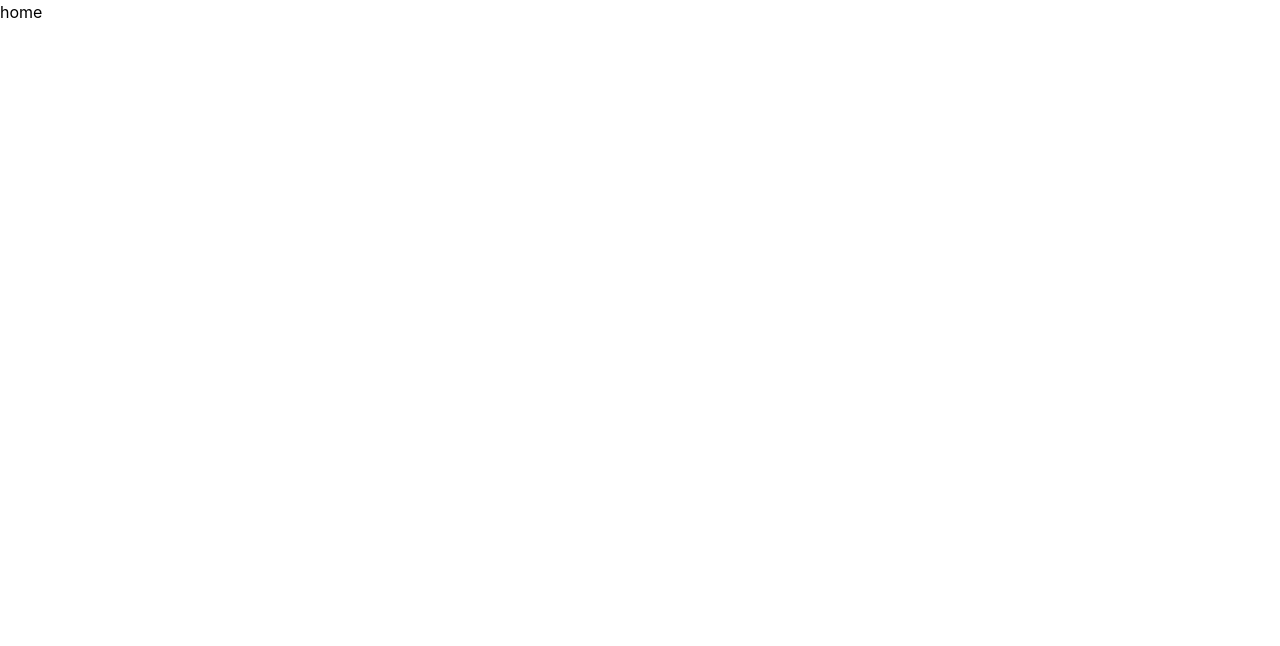
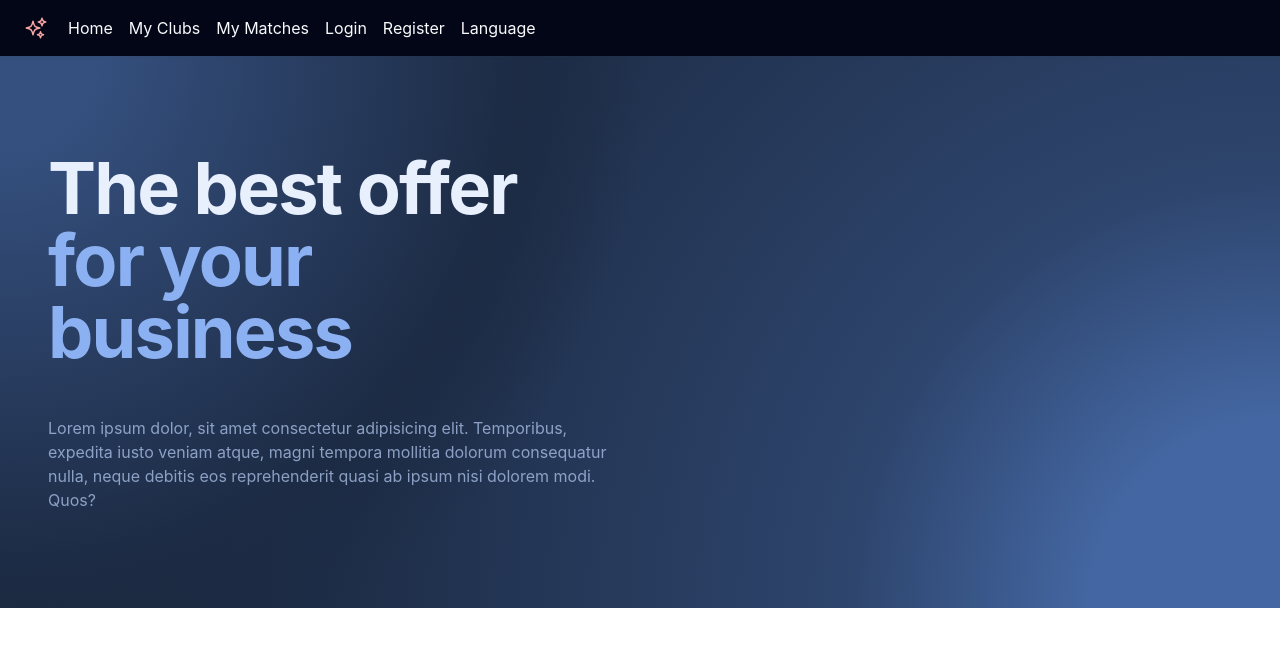
Before and after one commit to Saud-Alghamdi/myclubs, a React (Vite) app: page / in a window 1280 px wide. Shown: the top 646 px of the page. Built offline with nearby package versions, Linux system fonts and the light colour scheme.

Commit message:
Create a basic nav and a basic hero

```diff
--- /dev/null
+++ b/src/components/Hero.tsx
@@ -0,0 +1,45 @@
+import React from "react";
+
+export default function Hero() {
+  return (
+    <>
+      <div
+        className="background-radial-gradient mb-40 overflow-hidden"
+        style={{
+          backgroundColor: "hsl(218, 41%, 15%)",
+          backgroundImage: `radial-gradient(650px circle at 0% 0%, hsl(218, 41%, 35%) 15%, hsl(218, 41%, 30%) 35%, hsl(218, 41%, 20%) 75%, hsl(218, 41%, 19%) 80%, transparent 100%),
+          radial-gradient(1250px circle at 100% 100%, hsl(218, 41%, 45%) 15%, hsl(218, 41%, 30%) 35%, hsl(218, 41%, 20%) 75%, hsl(218, 41%, 19%) 80%, transparent 100%)`,
+        }}
+      >
+        <div className="h-full px-6 py-12 text-center md:px-12 lg:py-24 lg:text-left">
+          <div className="w-100 mx-auto text-neutral-800 sm:max-w-2xl md:max-w-3xl lg:max-w-5xl xl:max-w-7xl">
+            <div className="grid items-center gap-12 lg:grid-cols-2">
+              <div
+                className="mt-12 lg:mt-0"
+                style={{ zIndex: 10 }}
+              >
+                <h1 className="mt-0 mb-12 text-5xl font-bold tracking-tight md:text-6xl xl:text-7xl text-[hsl(218,81%,95%)]">
+                  The best offer <br />
+                  <span className="text-[hsl(218,81%,75%)]">for your business</span>
+                </h1>
+                <p className="opacity-70 text-[hsl(218,81%,85%)]">
+                  Lorem ipsum dolor, sit amet consectetur adipisicing elit. Temporibus, expedita iusto veniam atque, magni tempora mollitia dolorum consequatur nulla, neque debitis eos reprehenderit quasi ab ipsum nisi dolorem modi. Quos?
+                </p>
+              </div>
+              <div className="relative mb-12 lg:mb-0">
+                <div
+                  id="radius-shape-1"
+                  className="absolute rounded-full shadow-lg"
+                />
+                <div
+                  id="radius-shape-2"
+                  className="absolute shadow-lg"
+                />
+              </div>
+            </div>
+          </div>
+        </div>
+      </div>
+    </>
+  );
+}
--- a/src/components/nav.tsx
+++ b/src/components/nav.tsx
@@ -0,0 +1,114 @@
+import { useState } from "react";
+
+export default function Nav() {
+  const [isOpen, setIsOpen] = useState(false);
+
+  return (
+    <nav className="relative flex w-full items-center justify-between bg-slate-950 py-2 shadow-sm shadow-neutral-700/10 dark:bg-neutral-800 dark:shadow-black/30  lg:flex-wrap lg:justify-start">
+      {/* Container wrapper */}
+      <div className="flex w-full flex-wrap items-center justify-between px-6">
+        <div className="flex items-center">
+          {/* Hamburger Menu button */}
+          <button
+            className="block border-0 py-2 pr-2.5  hover:no-underline hover:shadow-none focus:no-underline focus:shadow-none focus:outline-none focus:ring-0 dark:text-neutral-200 lg:hidden"
+            type="button"
+            onClick={() => (isOpen ? setIsOpen(false) : setIsOpen(true))}
+          >
+            <span className="[&>svg]:w-7">
+              <svg
+                xmlns="http://www.w3.org/2000/svg"
+                viewBox="0 0 24 24"
+                fill="white"
+                className="h-7 w-7"
+              >
+                <path
+                  fillRule="evenodd"
+                  d="M3 6.75A.75.75 0 013.75 6h16.5a.75.75 0 010 1.5H3.75A.75.75 0 013 6.75zM3 12a.75.75 0 01.75-.75h16.5a.75.75 0 010 1.5H3.75A.75.75 0 013 12zm0 5.25a.75.75 0 01.75-.75h16.5a.75.75 0 010 1.5H3.75a.75.75 0 01-.75-.75z"
+                  clipRule="evenodd"
+                />
+              </svg>
+            </span>
+          </button>
+          {/* Nav Logo */}
+          <a
+            className="text-red-300"
+            href="#!"
+          >
+            <span className="[&>svg]:ml-2 [&>svg]:mr-3 [&>svg]:h-6 [&>svg]:w-6 [&>svg]:lg:ml-0">
+              <svg
+                xmlns="http://www.w3.org/2000/svg"
+                fill="none"
+                viewBox="0 0 24 24"
+                strokeWidth="1.5"
+                stroke="currentColor"
+              >
+                <path
+                  strokeLinecap="round"
+                  strokeLinejoin="round"
+                  d="M9.813 15.904L9 18.75l-.813-2.846a4.5 4.5 0 00-3.09-3.09L2.25 12l2.846-.813a4.5 4.5 0 003.09-3.09L9 5.25l.813 2.846a4.5 4.5 0 003.09 3.09L15.75 12l-2.846.813a4.5 4.5 0 00-3.09 3.09zM18.259 8.715L18 9.75l-.259-1.035a3.375 3.375 0 00-2.455-2.456L14.25 6l1.036-.259a3.375 3.375 0 002.455-2.456L18 2.25l.259 1.035a3.375 3.375 0 002.456 2.456L21.75 6l-1.035.259a3.375 3.375 0 00-2.456 2.456zM16.894 20.567L16.5 21.75l-.394-1.183a2.25 2.25 0 00-1.423-1.423L13.5 18.75l1.183-.394a2.25 2.25 0 001.423-1.423l.394-1.183.394 1.183a2.25 2.25 0 001.423 1.423l1.183.394-1.183.394a2.25 2.25 0 00-1.423 1.423z"
+                />
+              </svg>
+            </span>
+          </a>
+        </div>
+        {/* Collapsible wrapper */}
+        <div
+          className={`${isOpen ? "flex" : "hidden"} flex-grow basis-[100%] items-center lg:!flex lg:basis-auto`}
+          id="navbarSupportedContentY"
+        >
+          {/* Left links */}
+          <ul className="mr-auto lg:flex lg:flex-row text-gray-50">
+            <li>
+              <a
+                className="block py-2 pr-2  transition duration-150 ease-in-out hover:text-neutral-600 focus:text-neutral-600 disabled:text-black/30 dark:text-neutral-200 dark:hover:text-neutral-300 dark:focus:text-neutral-300 dark:disabled:text-white/30 lg:px-2 [&.active]:text-black/80 dark:[&.active]:text-white/80"
+                href="#!"
+              >
+                Home
+              </a>
+            </li>
+            <li>
+              <a
+                className="block py-2 pr-2  transition duration-150 ease-in-out hover:text-neutral-600 focus:text-neutral-600 disabled:text-black/30 dark:text-neutral-200 dark:hover:text-neutral-300 dark:focus:text-neutral-300 dark:disabled:text-white/30 lg:px-2 [&.active]:text-black/80 dark:[&.active]:text-white/80"
+                href="#!"
+              >
+                My Clubs
+              </a>
+            </li>
+            <li>
+              <a
+                className="block py-2 pr-2  transition duration-150 ease-in-out hover:text-neutral-600 focus:text-neutral-600 disabled:text-black/30 dark:text-neutral-200 dark:hover:text-neutral-300 dark:focus:text-neutral-300 dark:disabled:text-white/30 lg:px-2 [&.active]:text-black/80 dark:[&.active]:text-white/80"
+                href="#!"
+              >
+                My Matches
+              </a>
+            </li>
+            <li>
+              <a
+                className="block py-2 pr-2  transition duration-150 ease-in-out hover:text-neutral-600 focus:text-neutral-600 disabled:text-black/30 dark:text-neutral-200 dark:hover:text-neutral-300 dark:focus:text-neutral-300 dark:disabled:text-white/30 lg:px-2 [&.active]:text-black/80 dark:[&.active]:text-white/80"
+                href="#!"
+              >
+                Login
+              </a>
+            </li>
+            <li>
+              <a
+                className="block py-2 pr-2  transition duration-150 ease-in-out hover:text-neutral-600 focus:text-neutral-600 disabled:text-black/30 dark:text-neutral-200 dark:hover:text-neutral-300 dark:focus:text-neutral-300 dark:disabled:text-white/30 lg:px-2 [&.active]:text-black/80 dark:[&.active]:text-white/80"
+                href="#!"
+              >
+                Register
+              </a>
+            </li>
+            <li>
+              <a
+                className="block py-2 pr-2  transition duration-150 ease-in-out hover:text-neutral-600 focus:text-neutral-600 disabled:text-black/30 dark:text-neutral-200 dark:hover:text-neutral-300 dark:focus:text-neutral-300 dark:disabled:text-white/30 lg:px-2 [&.active]:text-black/80 dark:[&.active]:text-white/80"
+                href="#!"
+              >
+                Language
+              </a>
+            </li>
+          </ul>
+        </div>
+      </div>
+    </nav>
+  );
+}
--- a/src/index.css
+++ b/src/index.css
@@ -7,3 +7,7 @@
   line-height: 1.5;
   font-weight: 400;
 }
+
+html, body {
+  height: 100vh;
+}
--- a/src/views/home.tsx
+++ b/src/views/home.tsx
@@ -1,7 +1,11 @@
-import React from 'react'
+import Nav from "../components/Nav";
+import Hero from "../components/Hero";
 
 export default function Home() {
   return (
-    <div>home</div>
-  )
+    <div className="home-view">
+      <Nav />
+      <Hero />
+    </div>
+  );
 }
```
